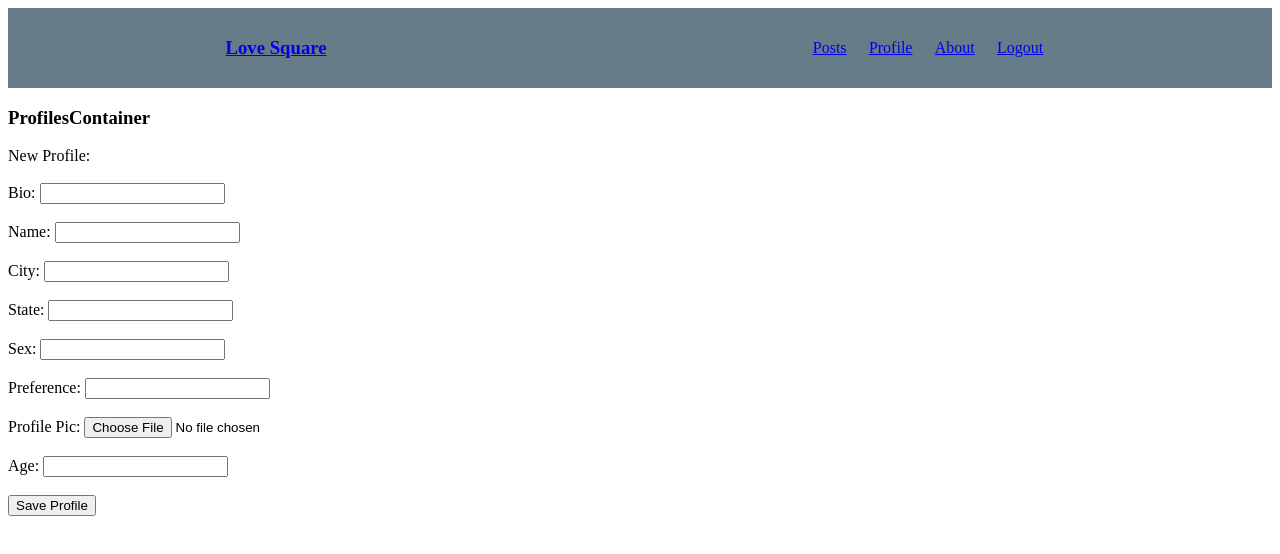
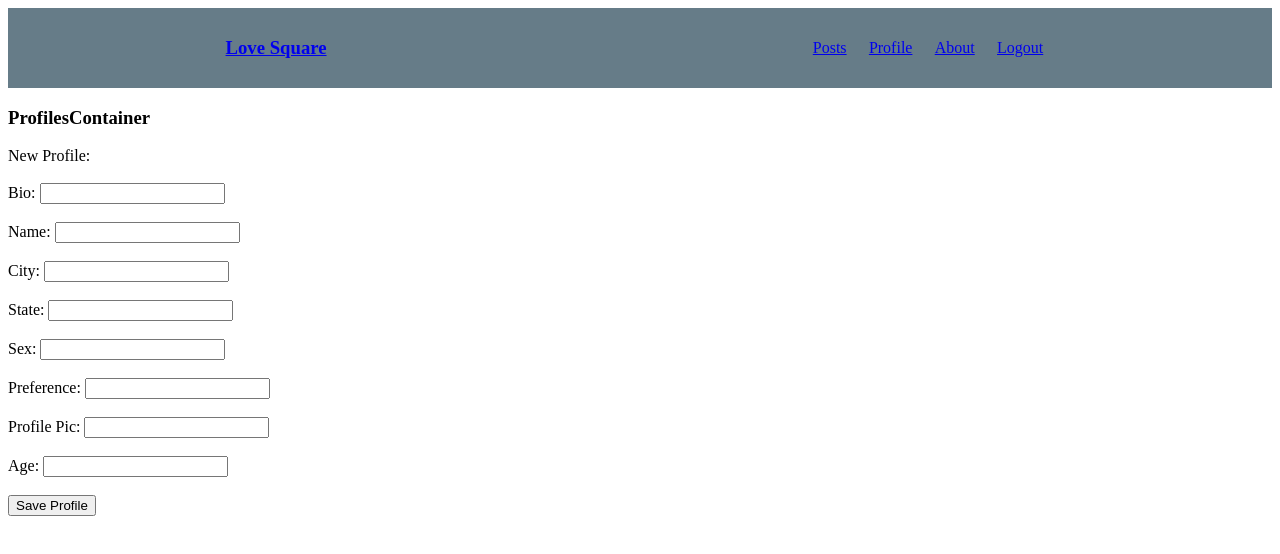
Before and after one commit to braddope10/reactReduxApp, a React (Create React App) app in the folder client-lovesquare/lovesquare-app/: page /profile in a window 1280 px wide. Shown: the top 554 px of the page. Built offline with nearby package versions, Linux system fonts and the light colour scheme; no server answers.

Commit message:
working on POST error for posts and profiles

```diff
--- a/client-lovesquare/lovesquare-app/src/components/forms/ProfilesForm.js
+++ b/client-lovesquare/lovesquare-app/src/components/forms/ProfilesForm.js
@@ -28,7 +28,7 @@ class ProfilesForm extends Component {
 
     handleSubmit = e => {
         e.preventDefault()
-        this.props.addPost(this.state)
+        this.props.addProfile(this.state)
     }
 
     render() {
@@ -76,13 +76,13 @@ class ProfilesForm extends Component {
                 <br />
 
                 <label>Profile Pic: </label>
-                <input type="file" value={this.state.profile_pic} onChange={this.handleChange} name="profile_pic" />
+                <input type="string" value={this.state.profile_pic} onChange={this.handleChange} name="profile_pic" />
 
                 <br />
                 <br />
 
                 <label>Age: </label>
-                <input type="text" value={this.state.age} onChange={this.handleChange} name="age" />
+                <input type="number" value={this.state.age} onChange={this.handleChange} name="age" />
 
                 <br />
                 <br />
```
